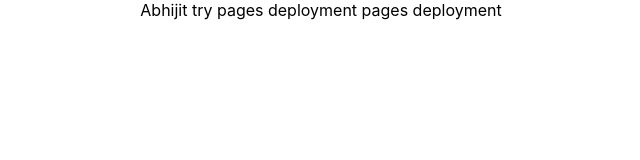
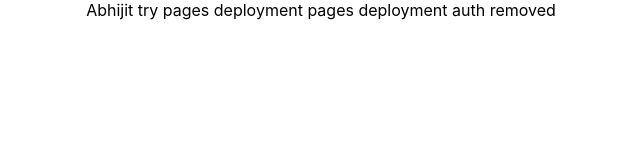
Before and after one commit to ashinde1721/Interview_preparation_react, a React (Create React App) app: page / in a window 1280 px wide. Shown: the top 160 px of the page, without its empty margins (319-959 px from the left). Built offline with nearby package versions, Linux system fonts and the light colour scheme.

Commit message:
updated app

```diff
--- a/src/App.js
+++ b/src/App.js
@@ -4,7 +4,7 @@ import './App.css';
 function App() {
   return (
     <div className="App">
-     Abhijit try pages deployment pages deployment
+     Abhijit try pages deployment pages deployment auth removed
     </div>
   );
 }
```
